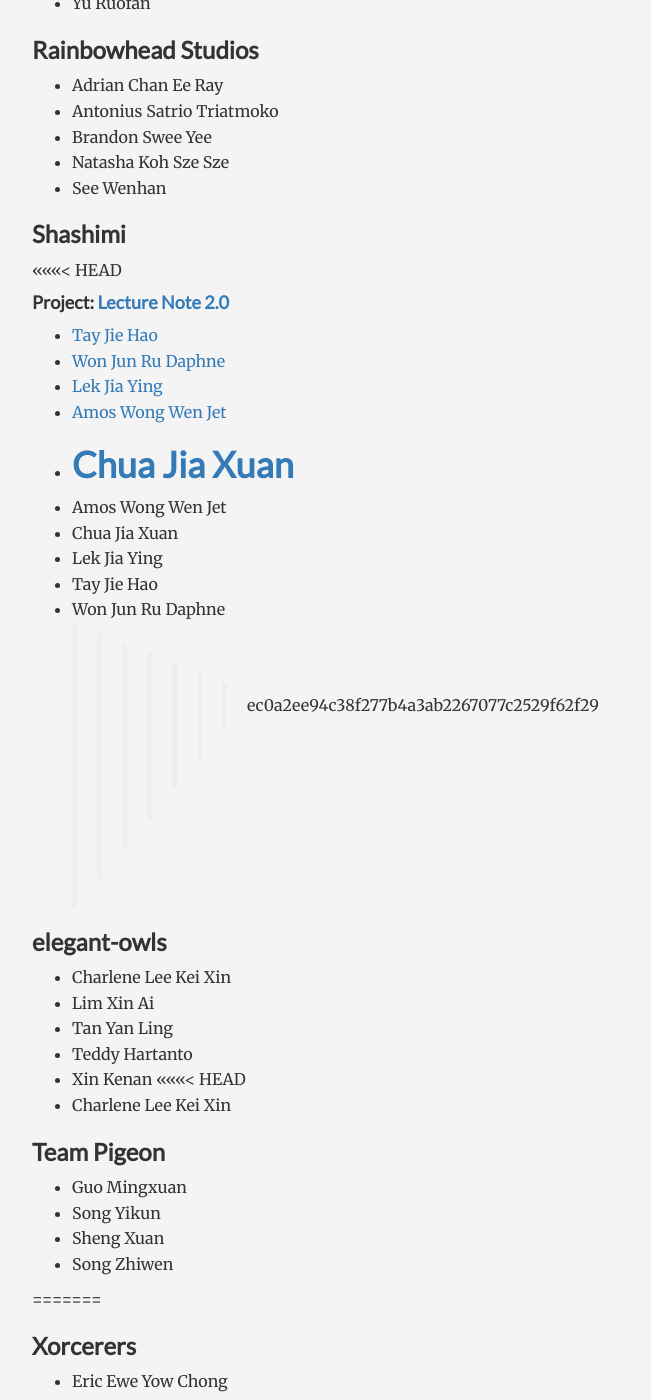
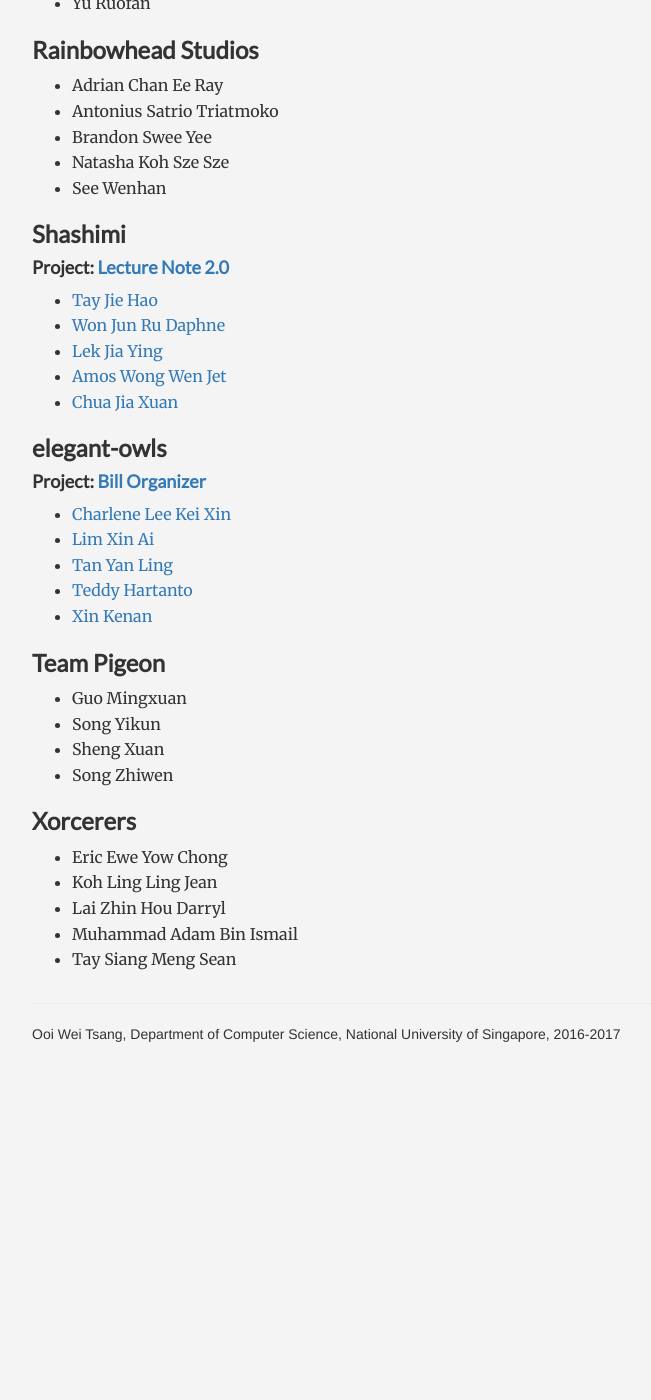
Before and after one commit to nus-mtp/1617, a Jekyll site: the page built from teams.md, in a window 1280 px wide and 1400 px high, scrolled down 298 px. Shown: the whole window, without its empty margins (38-689 px from the left). Built offline with Jekyll 4.4.1, drawn with Linux system fonts in a browser that asks for light colours; nearby versions of some CDN libraries; after the commit the page ends 1352 px from its top, so only the background shows below that; some of the changed text lies outside the part shown.

Commit message:
Added project and links for elegant-owls

```diff
--- a/teams.md
+++ b/teams.md
@@ -22,31 +22,22 @@ title: Teams
 * See Wenhan
 
 ### Shashimi
-<<<<<<< HEAD
 #### Project: [Lecture Note 2.0](https://github.com/nus-mtp/lecture-note-2.0)
+
 * [Tay Jie Hao](https://github.com/orgs/nus-mtp/people/tayjiehao)
 * [Won Jun Ru Daphne](https://github.com/orgs/nus-mtp/people/tharain)
 * [Lek Jia Ying](https://github.com/orgs/nus-mtp/people/jiayingy)
 * [Amos Wong Wen Jet](https://github.com/orgs/nus-mtp/people/amoshydra)
 * [Chua Jia Xuan](https://github.com/orgs/nus-mtp/people/chuajiaxuan)
-=======
-
-* Amos Wong Wen Jet
-* Chua Jia Xuan
-* Lek Jia Ying
-* Tay Jie Hao
-* Won Jun Ru Daphne
->>>>>>> ec0a2ee94c38f277b4a3ab2267077c2529f62f29
 
 ### elegant-owls
+#### Project: [Bill Organizer](https://github.com/nus-mtp/bill-organizer)
 
-* Charlene Lee Kei Xin
-* Lim Xin Ai
-* Tan Yan Ling
-* Teddy Hartanto
-* Xin Kenan
-<<<<<<< HEAD
-* Charlene Lee Kei Xin
+* [Charlene Lee Kei Xin](https://github.com/orgs/nus-mtp/people/chaejinkeyne)
+* [Lim Xin Ai](https://github.com/orgs/nus-mtp/people/lmxn)
+* [Tan Yan Ling](https://github.com/orgs/nus-mtp/people/eatedcookie)
+* [Teddy Hartanto](https://github.com/orgs/nus-mtp/people/TeddyHartanto)
+* [Xin Kenan](https://github.com/orgs/nus-mtp/people/dev-seahouse)
 
 ### Team Pigeon
 
@@ -55,8 +46,6 @@ title: Teams
 * Sheng Xuan
 * Song Zhiwen
 
-=======
-
 ### Xorcerers
 
 * Eric Ewe Yow Chong
@@ -64,4 +53,3 @@ title: Teams
 * Lai Zhin Hou Darryl
 * Muhammad Adam Bin Ismail
 * Tay Siang Meng Sean
->>>>>>> ec0a2ee94c38f277b4a3ab2267077c2529f62f29
```
